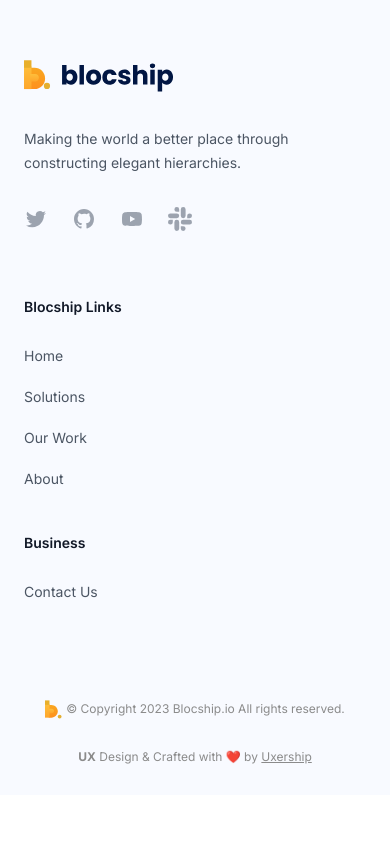
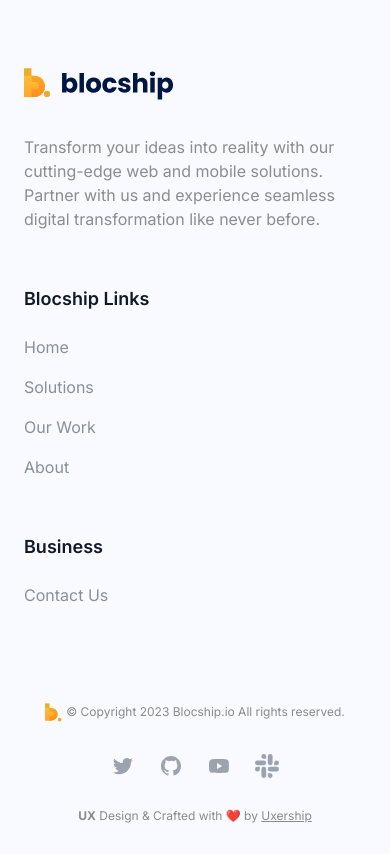
Before and after one commit to Blocship/landing-page, a Next.js app: page / in a window 390 px wide. Shown: the part 5969-6823 px from the top of the page. Before the commit the page ends 6764 px from the top, so only its background shows below. Built offline with nearby package versions, Linux system fonts and the light colour scheme.

Commit message:
footer completed

```diff
--- a/components/sections/Footer.jsx
+++ b/components/sections/Footer.jsx
@@ -70,18 +70,18 @@ export default function Footer() {
       <h2 id="footer-heading" className="sr-only">
         Footer
       </h2>
-      <div className="mx-auto max-w-7xl px-6 pb-8 pt-16 sm:pt-24 lg:px-8 lg:pt-32">
-        <div className="xl:grid xl:grid-cols-3 xl:gap-8">
-          <div className="space-y-8">
+      <div className="mx-auto max-w-7xl px-6 pb-8 pt-[72px] md:pt-[100px] lg:px-8 lg:pt-[150px]">
+        <div className="md:grid md:grid-cols-3 md:gap-8">
+          <div className="space-y-8 flex flex-col justify-between md:h-5/6">
             <Image
               className="block w-[150px] md:w-[115px] lg:w-[170px] h-auto"
               src={Logo}
               alt="Blockship"
             />
-            <p className="text-sm leading-6 text-gray-600">
-              Making the world a better place through constructing elegant hierarchies.
+            <p className="text-base leading-6 text-[#1F1F1F]/50 md:hidden">
+              Transform your ideas into reality with our cutting-edge web and mobile solutions. Partner with us and experience seamless digital transformation like never before.
             </p>
-            <div className="flex space-x-6">
+            <div className="hidden md:flex space-x-6">
               {NAVIGATION.social.map((item) => (
                 <a key={item.name} href={item.href} className="text-gray-400 hover:text-gray-500">
                   <span className="sr-only">{item.name}</span>
@@ -90,26 +90,26 @@ export default function Footer() {
               ))}
             </div>
           </div>
-          <div className="mt-16 grid grid-cols-2 gap-8 xl:col-span-2 xl:mt-0">
-            <div className="md:grid md:grid-cols-2 md:gap-8">
+          <div className="mt-14 grid grid-cols-2 gap-8 md:col-span-2 md:mt-0">
+            <div className="md:grid md:grid-cols-2 md:gap-[100px]">
               <div>
-                <h3 className="text-sm font-semibold leading-6 text-gray-900">Blocship Links</h3>
+                <h3 className="text-lg md:text-sm lg:text-base font-semibold leading-6 text-gray-900">Blocship Links</h3>
                 <ul role="list" className="mt-6 space-y-4">
                   {NAVIGATION.links.map((item) => (
                     <li key={item.name}>
-                      <a href={item.href} className="text-sm leading-6 text-gray-600 hover:text-gray-900">
+                      <a href={item.href} className="text-base md:text-xs lg:text-sm leading-6 text-[#8A8F98] hover:text-gray-900">
                         {item.name}
                       </a>
                     </li>
                   ))}
                 </ul>
               </div>
-              <div className="mt-10 md:mt-0">
-                <h3 className="text-sm font-semibold leading-6 text-gray-900">Business</h3>
+              <div className="mt-14 md:mt-0">
+                <h3 className="text-lg md:text-sm lg:text-base font-semibold leading-6 text-gray-900">Business</h3>
                 <ul role="list" className="mt-6 space-y-4">
                   {NAVIGATION.business.map((item) => (
                     <li key={item.name}>
-                      <a href={item.href} className="text-sm leading-6 text-gray-600 hover:text-gray-900">
+                      <a href={item.href} className="text-base md:text-xs lg:text-sm leading-6 text-[#8A8F98] hover:text-gray-900">
                         {item.name}
                       </a>
                     </li>
@@ -130,6 +130,14 @@ export default function Footer() {
               &copy; Copyright 2023 Blocship.io All rights reserved.
             </p>
           </div>
+          <div className="flex space-x-6 md:hidden">
+            {NAVIGATION.social.map((item) => (
+              <a key={item.name} href={item.href} className="text-gray-400 hover:text-gray-500">
+                <span className="sr-only">{item.name}</span>
+                <item.icon className="h-6 w-6" aria-hidden="true" />
+              </a>
+            ))}
+          </div>
           <p>
            <strong>UX</strong> Design & Crafted with ❤️ by <a href="#" className='underline'>Uxership</a>
           </p>
```
